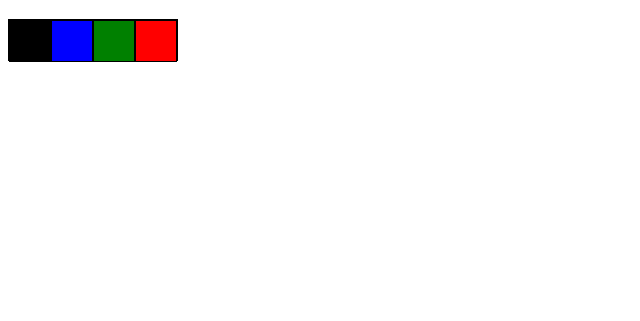
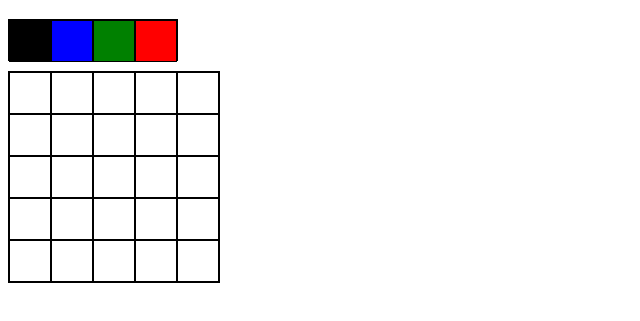
Before and after one commit to Thais-Gonzaga/-sd-025-b-project-pixels-art, a website: page index.html in a window 1280 px wide. Shown: the part 61-382 px from the top of the page, without its empty margins (0-640 px from the left). Drawn offline with Linux system fonts and the light colour scheme.

Commit message:
adiciona requisito 4 e 5

```diff
--- a/script.js
+++ b/script.js
@@ -17,3 +17,34 @@ for (let index = 0; index <= colors.length - 1; index += 1) {
   newDiv.style.background = colors[index];
   div.appendChild(newDiv);
 }
+
+const n = 5;
+const widthPixel = 40;
+const painting = document.createElement('div');
+painting.id = 'pixel-board';
+painting.style.backgroundColor = 'white';
+painting.style.width = `${widthPixel * n + n * 2}px`;
+main.appendChild(painting);
+
+for (let index = 0; index < n; index += 1) {
+  const line = document.createElement('div');
+  line.className = 'line';
+  line.style.width = `${widthPixel * n + n * 4}px`;
+  line.style.height = `${widthPixel + 2}px`;
+  for (let i = 0; i < n; i += 1) {
+    const elementPixel = document.createElement('div');
+    elementPixel.className = 'pixel';
+    elementPixel.style.width = `${widthPixel}px`;
+    elementPixel.style.height = `${widthPixel}px`;
+    line.appendChild(elementPixel);
+  }
+  painting.appendChild(line);
+}
+
+window.onload = function paintingWhith() {
+  const classPixel = document.querySelectorAll('.pixel');
+  for (let index = 0; index < classPixel.length; index += 1) {
+    classPixel[index].style.background = 'white';
+    console.log(classPixel[index]);
+  }
+};
--- a/style.css
+++ b/style.css
@@ -5,8 +5,18 @@
   height: 40px;
 }
 
-  #color-palette{
+#color-palette {
   border: 1px solid black;
   width: 168px;
   height: 40px;
 }
+
+#pixel-board {
+  border: 1px solid black;
+  margin-top: 10px;
+}
+
+.pixel {
+  border: 1px solid black;
+  display: inline-block;
+}
```
Also changed, not shown: cypress/screenshots/project.spec.js/4 - Adicione à página um quadro contendo 25 pixels -- Verifica se a cor inicial dos pixels dentro do quadro, ao abrir a página, é branca (failed).png (added), cypress/screenshots/project.spec.js/4 - Adicione à página um quadro contendo 25 pixels -- Verifica se o quadro de pixels possui o `id` denominado `pixel-board` (failed).png (deleted), 1 other file. Lines whose indentation alone changed are shown as unchanged.
